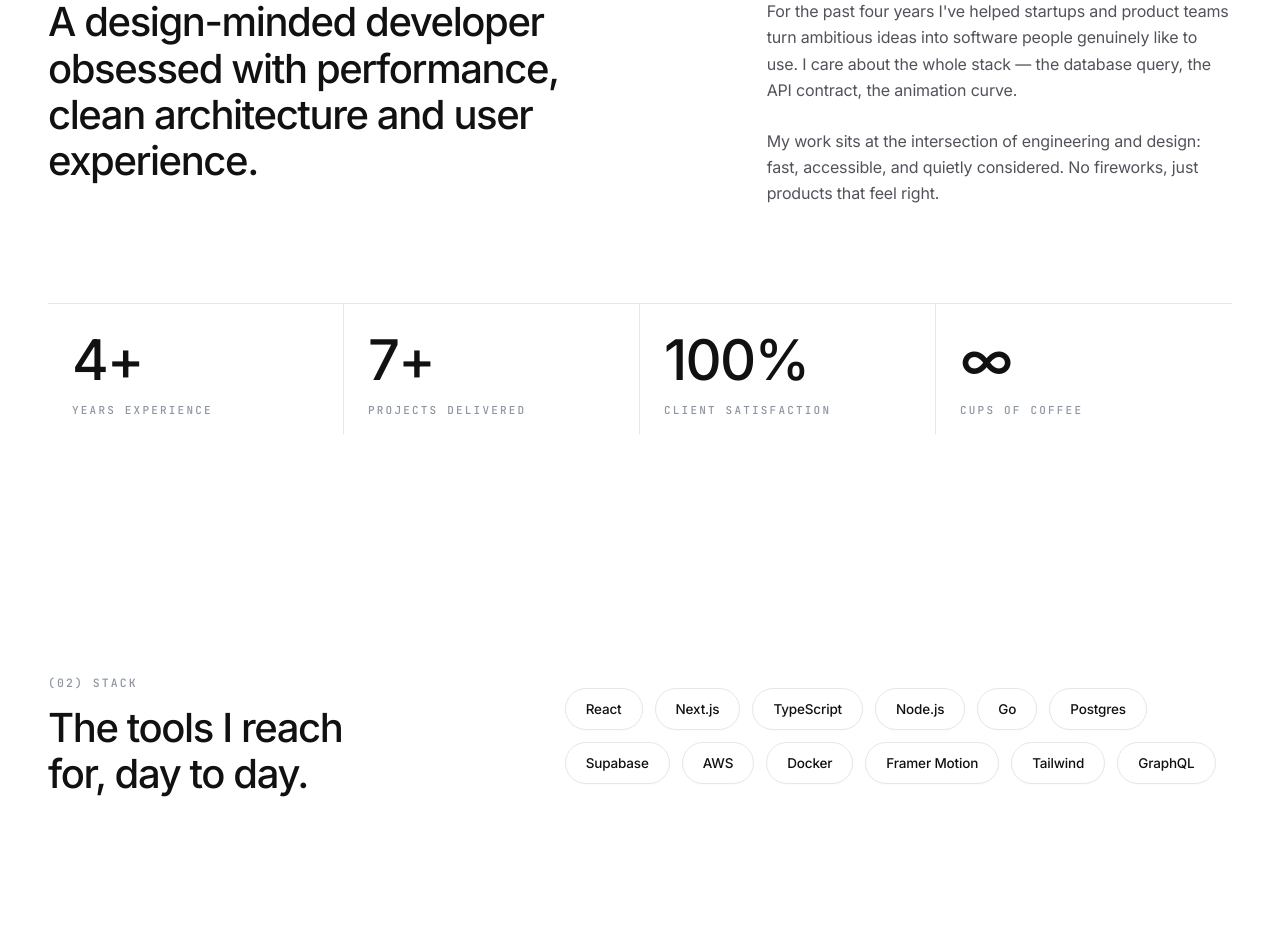
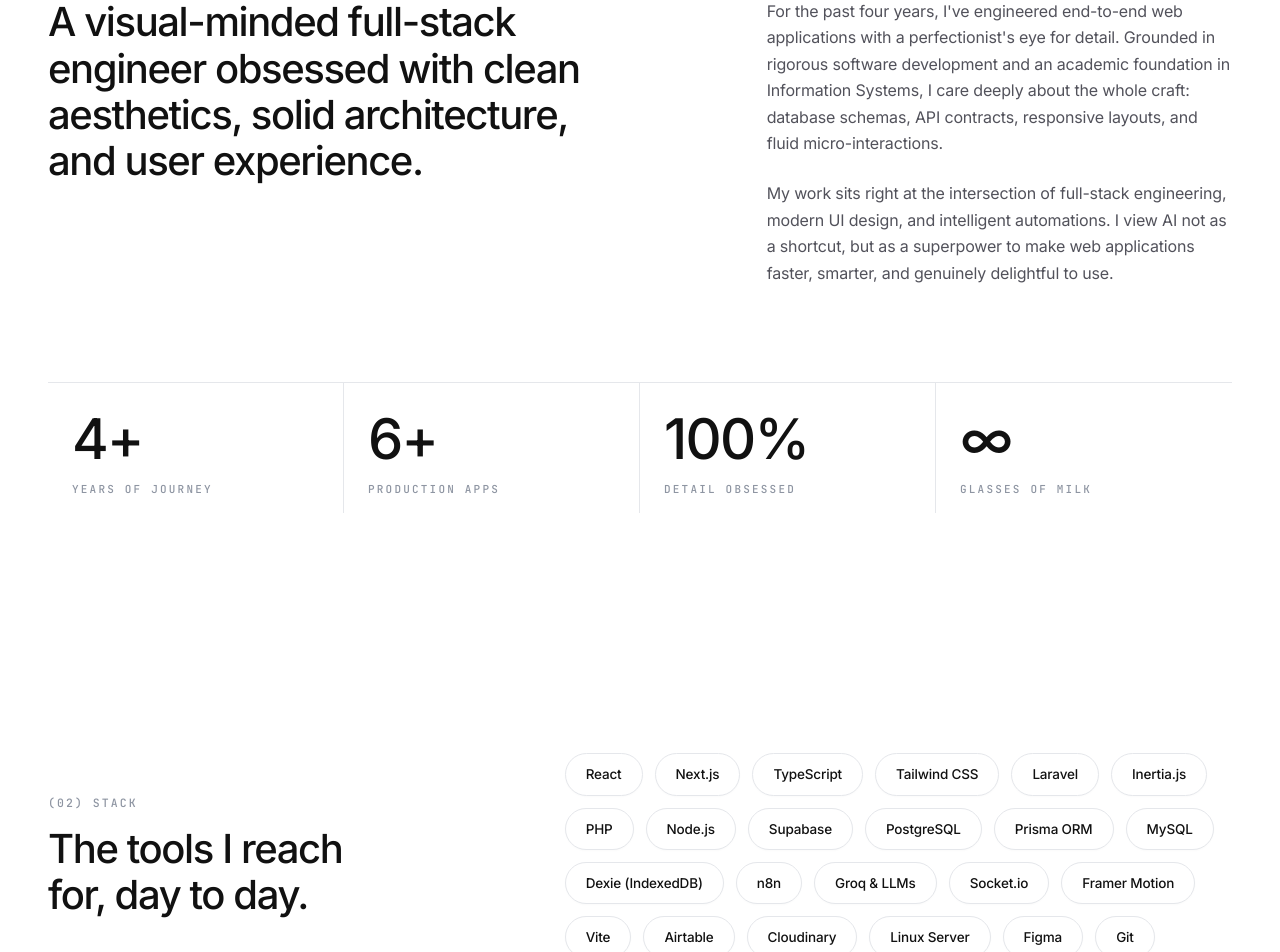
Before and after one commit to aafifr/portfolio, a React (Vite) app: page / in a window 1280 px wide. Shown: the part 1200-2152 px from the top of the page. Built offline with nearby package versions, Linux system fonts and the light colour scheme.

Commit message:
feat: add AI CV Sorter project, update tech stack, and refine hero and about sections

```diff
--- a/src/components/About.tsx
+++ b/src/components/About.tsx
@@ -50,10 +50,10 @@
 
 export const About: React.FC = () => {
   const stats = [
-    { target: 4, suffix: '+', label: "YEARS EXPERIENCE" },
-    { target: 7, suffix: '+', label: "PROJECTS DELIVERED" },
-    { target: 100, suffix: '%', label: "CLIENT SATISFACTION" },
-    { isSymbol: true, symbol: '∞', label: "CUPS OF COFFEE" },
+    { target: 4, suffix: '+', label: "YEARS OF JOURNEY" },
+    { target: 6, suffix: '+', label: "PRODUCTION APPS" },
+    { target: 100, suffix: '%', label: "DETAIL OBSESSED" },
+    { isSymbol: true, symbol: '∞', label: "GLASSES OF MILK" },
   ];
 
   return (
@@ -70,17 +70,17 @@
 
             {/* 3-Line Headline matching reference */}
             <h2 className="text-3xl sm:text-[38px] lg:text-[40px] font-medium tracking-[-0.035em] text-[#111111] leading-[1.16] font-sans max-w-[580px]">
-              A design-minded developer obsessed with performance, clean architecture and user experience.
+              A visual-minded full-stack engineer obsessed with clean aesthetics, solid architecture, and user experience.
             </h2>
           </div>
 
           {/* Right Column: Narrative paragraphs */}
           <div className="lg:col-span-5 space-y-6 text-[#52525B] text-[15px] sm:text-[16px] leading-[1.65] font-normal font-sans pt-1 lg:pt-8">
             <p>
-              For the past four years I've helped startups and product teams turn ambitious ideas into software people genuinely like to use. I care about the whole stack — the database query, the API contract, the animation curve.
+              For the past four years, I've engineered end-to-end web applications with a perfectionist's eye for detail. Grounded in rigorous software development and an academic foundation in Information Systems, I care deeply about the whole craft: database schemas, API contracts, responsive layouts, and fluid micro-interactions.
             </p>
             <p>
-              My work sits at the intersection of engineering and design: fast, accessible, and quietly considered. No fireworks, just products that feel right.
+              My work sits right at the intersection of full-stack engineering, modern UI design, and intelligent automations. I view AI not as a shortcut, but as a superpower to make web applications faster, smarter, and genuinely delightful to use.
             </p>
           </div>
         </div>
--- a/src/components/AllProjectsPage.tsx
+++ b/src/components/AllProjectsPage.tsx
@@ -11,7 +11,7 @@
   ExternalLink
 } from 'lucide-react';
 import { GitHubLogo } from './BrandLogos';
-import { projects } from '../data/portfolioData';
+import { projects, getProjectCardTheme } from '../data/portfolioData';
 import { DeviceMockup } from './DeviceMockup';
 
 interface AllProjectsPageProps {
@@ -40,6 +40,7 @@
       case 'MINI ERP & POS': return 'POS & Mini ERP';
       case 'SAAS & TELEMETRY': return 'SaaS';
       case 'FINTECH & TRADING': return 'Fintech';
+      case 'AI & RECRUITMENT AUTOMATION': return 'AI & Automation';
       case 'AI PLATFORM & TOOLS': return 'AI Tools';
       case 'DESIGN & E-COMMERCE': return 'E-Commerce';
       default: return cat;
@@ -207,7 +208,10 @@
         ) : viewMode === 'grid' ? (
           /* Grid View Cards */
           <div className="space-y-16 sm:space-y-20">
-            {filteredProjects.map((project, idx) => (
+            {filteredProjects.map((project, idx) => {
+              const theme = getProjectCardTheme(project.id);
+
+              return (
                 <motion.div
                   key={project.id}
                   initial={{ opacity: 0, y: 20 }}
@@ -215,9 +219,12 @@
                   transition={{ delay: idx * 0.05, duration: 0.4 }}
                   className="w-full flex flex-col lg:flex-row items-center lg:items-stretch lg:h-[420px] justify-between gap-8 lg:gap-[72px]"
                 >
-                {/* Left Column: Device Mockup Container */}
-                <div className="w-full lg:w-[560px] h-[340px] sm:h-[400px] lg:h-[420px] rounded-3xl bg-[#FAFAFA] border border-[#F1F5F9] overflow-hidden flex items-center justify-center p-4 sm:p-6 shrink-0 group">
-                  <div className="w-full h-full flex items-center justify-center transform group-hover:scale-[1.02] transition-transform duration-500">
+                  {/* Left Column: Device Mockup Container with Dynamic Tinted Background */}
+                  <div className={`relative w-full lg:w-[560px] h-[340px] sm:h-[400px] lg:h-[420px] rounded-3xl ${theme.bg} border ${theme.border} overflow-hidden flex items-center justify-center p-4 sm:p-6 shrink-0 group transition-all duration-500 shadow-[0_4px_25px_-5px_rgba(0,0,0,0.03)]`}>
+                    {/* Soft Ambient Flare */}
+                    <div className={`absolute -inset-10 bg-gradient-to-tr ${theme.glow} rounded-full blur-2xl opacity-60 group-hover:opacity-100 transition-opacity pointer-events-none`} />
+
+                    <div className="relative w-full h-full flex items-center justify-center transform group-hover:scale-[1.02] transition-transform duration-500 z-10">
                       <DeviceMockup
                         type={project.mockupType}
                         image={project.image}
@@ -267,7 +274,7 @@
                       rel="noreferrer"
                       className="inline-flex items-center justify-center gap-2 px-6 sm:px-7 py-3 rounded-full bg-[#111111] hover:bg-[#2563EB] text-white text-[13.5px] font-medium tracking-tight active:scale-97 transition-colors duration-200 group"
                     >
-                      <span>Visit Live</span>
+                      <span>{project.primaryButtonText || "Visit Live"}</span>
                       <ArrowUpRight className="w-3.5 h-3.5 text-neutral-300 group-hover:translate-x-0.5 group-hover:-translate-y-0.5 transition-transform" />
                     </a>
 
@@ -297,7 +304,8 @@
                   </div>
                 </div>
               </motion.div>
-            ))}
+            );
+          })}
           </div>
         ) : (
           /* Table / Compact Archive View */
--- a/src/components/FeaturedProjects.tsx
+++ b/src/components/FeaturedProjects.tsx
@@ -2,7 +2,7 @@
 import { motion } from 'framer-motion';
 import { ArrowUpRight, BookOpen } from 'lucide-react';
 import { DeviceMockup } from './DeviceMockup';
-import { projects } from '../data/portfolioData';
+import { projects, getProjectCardTheme } from '../data/portfolioData';
 
 interface FeaturedProjectsProps {
   onViewAllProjects?: () => void;
@@ -26,7 +26,10 @@
 
         {/* Project Cards Stack (Each card 1200 x 420px with 72px gap) */}
         <div className="space-y-16 sm:space-y-20">
-          {featuredProjects.map((project, idx) => (
+          {featuredProjects.map((project, idx) => {
+            const theme = getProjectCardTheme(project.id);
+
+            return (
               <motion.div
                 key={project.id}
                 initial={{ opacity: 0, y: 25 }}
@@ -35,9 +38,12 @@
                 transition={{ delay: idx * 0.08, duration: 0.5 }}
                 className="w-full flex flex-col lg:flex-row items-center lg:items-stretch lg:h-[420px] justify-between gap-8 lg:gap-[72px]"
               >
-              {/* Left Column: Mockup Container (560 x 420px) */}
-              <div className="w-full lg:w-[560px] h-[340px] sm:h-[400px] lg:h-[420px] rounded-3xl bg-[#FAFAFA] border border-[#F1F5F9] overflow-hidden flex items-center justify-center p-4 sm:p-6 shrink-0 group">
-                <div className="w-full h-full flex items-center justify-center transform group-hover:scale-[1.02] transition-transform duration-500">
+                {/* Left Column: Mockup Container (560 x 420px) with Dynamic Tinted Background */}
+                <div className={`relative w-full lg:w-[560px] h-[340px] sm:h-[400px] lg:h-[420px] rounded-3xl ${theme.bg} border ${theme.border} overflow-hidden flex items-center justify-center p-4 sm:p-6 shrink-0 group transition-all duration-500 shadow-[0_4px_25px_-5px_rgba(0,0,0,0.03)]`}>
+                  {/* Soft Ambient Flare */}
+                  <div className={`absolute -inset-10 bg-gradient-to-tr ${theme.glow} rounded-full blur-2xl opacity-60 group-hover:opacity-100 transition-opacity pointer-events-none`} />
+
+                  <div className="relative w-full h-full flex items-center justify-center transform group-hover:scale-[1.02] transition-transform duration-500 z-10">
                     <DeviceMockup
                       type={project.mockupType}
                       image={project.image}
@@ -77,7 +83,7 @@
                     rel="noreferrer"
                     className="inline-flex items-center justify-center gap-2 px-6 sm:px-7 py-3 rounded-full bg-[#111111] hover:bg-[#2563EB] text-white text-[13.5px] font-medium tracking-tight active:scale-97 transition-colors duration-200 group"
                   >
-                    <span>Visit Live</span>
+                    <span>{project.primaryButtonText || "Visit Live"}</span>
                     <ArrowUpRight className="w-3.5 h-3.5 text-neutral-300 group-hover:translate-x-0.5 group-hover:-translate-y-0.5 transition-transform" />
                   </a>
 
@@ -95,7 +101,8 @@
                 </div>
               </div>
             </motion.div>
-          ))}
+          );
+        })}
         </div>
 
         {/* Bottom Section: Explore All Projects CTA */}
--- a/src/components/Hero.tsx
+++ b/src/components/Hero.tsx
@@ -44,7 +44,7 @@
 
             {/* Subtitle / Bio */}
             <p className="text-[16px] sm:text-[17px] text-[#64748B] leading-[1.65] max-w-[470px] font-normal font-sans pt-1">
-              I’m a full-stack engineer with eight years building SaaS platforms, startup products, and scalable web applications — from first commit to production at scale.
+              A visual-minded full-stack engineer with 4+ years crafting robust web applications, clean architectures, and pixel-perfect digital experiences.
             </p>
           </div>
 
@@ -71,7 +71,7 @@
           </div>
         </motion.div>
 
-        {/* Right Column: Exactly 440px width x 560px height image container */}
+        {/* Right Column: Exactly 440px width x 560px height clean profile image */}
         <motion.div
           initial={{ opacity: 0, scale: 0.96 }}
           animate={{ opacity: 1, scale: 1 }}
--- a/src/components/TechStackSection.tsx
+++ b/src/components/TechStackSection.tsx
@@ -5,15 +5,26 @@
     "React",
     "Next.js",
     "TypeScript",
+    "Tailwind CSS",
+    "Laravel",
+    "Inertia.js",
+    "PHP",
     "Node.js",
-    "Go",
-    "Postgres",
     "Supabase",
-    "AWS",
-    "Docker",
+    "PostgreSQL",
+    "Prisma ORM",
+    "MySQL",
+    "Dexie (IndexedDB)",
+    "n8n",
+    "Groq & LLMs",
+    "Socket.io",
     "Framer Motion",
-    "Tailwind",
-    "GraphQL",
+    "Vite",
+    "Airtable",
+    "Cloudinary",
+    "Linux Server",
+    "Figma",
+    "Git",
   ];
 
   return (
--- a/src/data/portfolioData.ts
+++ b/src/data/portfolioData.ts
@@ -7,10 +7,10 @@
   title: "Full-Stack Engineer & UI/UX Designer",
   status: "Available for new projects",
   heroHeadline: "Hi, I'm Afif. I build beautiful software that performs as well as it looks.",
-  heroBio: "I'm a full-stack engineer and UI/UX designer with 8+ years of experience crafting scalable web applications, robust architecture, and delight-driven digital experiences. Focused on modern React, TypeScript, and clean code.",
-  aboutHook: "A design-minded developer obsessed with performance, clean architecture, and user experience.",
-  aboutP1: "I believe great digital products come from the intersection of thoughtful design and solid engineering. My goal is to build interfaces that feel effortless to use while maintaining rock-solid reliability under the hood.",
-  aboutP2: "When I'm not coding, I'm usually experimenting with creative web animations, contributing to open-source tools, or exploring specialty coffee.",
+  heroBio: "A visual-minded full-stack engineer with 4+ years crafting robust web applications, clean architectures, and pixel-perfect digital experiences. Focused on modern React, TypeScript, and clean code.",
+  aboutHook: "A visual-minded full-stack engineer obsessed with clean aesthetics, solid architecture, and user experience.",
+  aboutP1: "For the past four years, I've engineered end-to-end web applications with a perfectionist's eye for detail. Grounded in rigorous software development and an academic foundation in Information Systems, I care deeply about the whole craft: database schemas, API contracts, responsive layouts, and fluid micro-interactions.",
+  aboutP2: "My work sits right at the intersection of full-stack engineering, modern UI design, and intelligent automations. I view AI not as a shortcut, but as a superpower to make web applications faster, smarter, and genuinely delightful to use.",
   email: "afifr5092@gmail.com",
   phone: "+62 851-2159-7870",
   whatsapp: "https://wa.me/6285121597870",
@@ -19,17 +19,17 @@
   instagram: "https://instagram.com/aafif.r",
   location: "Indonesia (UTC+7) • Available Worldwide",
   stats: [
-    { value: "4+", label: "Years of experience" },
-    { value: "7+", label: "Projects completed" },
-    { value: "100%", label: "Client satisfaction" },
-    { value: "∞", label: "Cups of coffee" },
+    { value: "4+", label: "Years of journey" },
+    { value: "6+", label: "Production apps" },
+    { value: "100%", label: "Detail obsessed" },
+    { value: "∞", label: "Glasses of milk" },
   ],
   techCategories: [
-    { name: "Frontend", skills: ["React", "Next.js", "TypeScript", "Tailwind CSS", "Vue.js", "Framer Motion", "Zustand", "HTML5/CSS3"] },
-    { name: "Backend", skills: ["Node.js", "Express", "NestJS", "Python", "Go", "GraphQL", "REST APIs"] },
-    { name: "Database", skills: ["PostgreSQL", "Prisma ORM", "MongoDB", "Redis", "Supabase", "SQL"] },
-    { name: "DevOps & Cloud", skills: ["Docker", "AWS", "Vercel", "CI/CD Actions", "Git", "Linux"] },
-    { name: "Design & UX", skills: ["Figma", "Design Systems", "Wireframing", "Micro-animations", "Prototyping"] },
+    { name: "Frontend", skills: ["React", "Next.js", "TypeScript", "Tailwind CSS", "Inertia.js", "Framer Motion", "Vite", "HTML5/CSS3"] },
+    { name: "Backend", skills: ["Laravel", "PHP", "Node.js", "Prisma ORM", "NextAuth.js", "REST APIs"] },
+    { name: "Database & Realtime", skills: ["PostgreSQL", "Supabase", "MySQL", "Dexie (IndexedDB)", "Socket.io", "Airtable"] },
+    { name: "AI & Automation", skills: ["n8n", "Groq AI (Llama 3.3)", "Google Gemini AI", "OpenAI API", "Notion API", "Gmail API"] },
+    { name: "DevOps & Design", skills: ["Linux Server", "Git & GitHub", "Cloudinary", "CyberPanel", "Figma", "Design Systems"] },
   ],
 };
 
@@ -81,6 +81,23 @@
     featured: true,
   },
   {
+    id: "ai-cv-sorter",
+    title: "AI CV Sorter & Auto-Scheduler",
+    category: "AI & RECRUITMENT AUTOMATION",
+    description: "An end-to-end intelligent recruitment automation system using n8n, Groq AI (Llama-3), and Airtable. Automatically extracts, scores, and schedules qualified candidates—reducing screening time to 75 seconds per applicant with zero manual intervention.",
+    longDescription: "Final Project developed during the AI for Business & Automation Program at NF Academy. Served as Team Lead & AI Automation Developer. Engineered an autonomous recruitment pipeline that ingests incoming applicant CVs via Gmail, extracts and parses PDF resumes, matches them against Notion job descriptions with Groq AI (Llama-3) for contextual scoring, logs structured candidate records to Airtable, and automatically sends personalized acceptance interview invitations (Google Meet) or polite rejection emails.",
+    tags: ["n8n", "Groq AI", "Llama-3", "Airtable", "Notion API", "Gmail API", "Google Meet"],
+    mockupType: "desktop",
+    image: "/images/project/project_ai-cv-sorter.avif",
+    liveUrl: "https://github.com/aafifr/ai-cv-sorter-n8n",
+    primaryButtonText: "View on GitHub",
+    storyUrl: "https://airtable.com/appWEP2iQR0LUk6oW",
+    secondaryButtonText: "Airtable Database",
+    githubUrl: "https://github.com/aafifr/ai-cv-sorter-n8n",
+    year: "2026",
+    featured: true,
+  },
+  {
     id: "mahapos",
     title: "MahaPOS",
     category: "MINI ERP & POS",
@@ -112,62 +129,6 @@
     githubUrl: "https://github.com/aafifr",
     year: "2025",
     featured: true,
-  },
-  {
-    id: "helix-analytics",
-    title: "Helix Analytics",
-    category: "SAAS & TELEMETRY",
-    description: "Enterprise-grade cloud telemetry & real-time user behavior analytics dashboard with multi-tenant architecture and sub-millisecond query visualizations.",
-    longDescription: "Helix Analytics is a modern cloud observability platform designed for high-throughput product teams. It features real-time funnel analysis, event streaming with WebSockets, customizable metrics widgets, and automated anomaly alerts.",
-    tags: ["Next.js", "TypeScript", "Tailwind CSS", "PostgreSQL", "ClickHouse", "ECharts"],
-    mockupType: "ultrawide",
-    image: "/mockups/helix.svg",
-    liveUrl: "https://helix-analytics.demo",
-    githubUrl: "https://github.com/aafifr/helix-analytics",
-    year: "2025",
-    featured: false,
-  },
-  {
-    id: "drift-finance",
-    title: "Drift Finance",
-    category: "FINTECH & TRADING",
-    description: "Modern institutional crypto portfolio management & algorithmic yield tracking platform with real-time WebSocket price feeds and bank-grade security.",
-    longDescription: "Drift Finance empowers traders and funds with unified multi-chain portfolio tracking, automated tax reporting, and live order-book depth charts with 60fps canvas rendering.",
-    tags: ["React", "Tailwind CSS", "Zustand", "Node.js", "WebSockets", "Chart.js"],
-    mockupType: "laptop",
-    image: "/mockups/drift.svg",
-    liveUrl: "https://drift-finance.demo",
-    githubUrl: "https://github.com/aafifr/drift-finance",
-    year: "2025",
-    featured: false,
-  },
-  {
-    id: "nova-docs",
-    title: "Nova Docs",
-    category: "AI PLATFORM & TOOLS",
-    description: "Next-generation developer documentation engine featuring autonomous semantic AI search, automated OpenAPI reference generation, and instant code playgrounds.",
-    longDescription: "Nova Docs combines static site generation with vector-based semantic retrieval to provide lightning-fast developer onboarding and interactive API testing right within documentation pages.",
-    tags: ["Astro", "Tailwind CSS", "TypeScript", "OpenAI API", "Pinecone", "MDX"],
-    mockupType: "desktop",
-    image: "/mockups/nova.svg",
-    liveUrl: "https://nova-docs.demo",
-    githubUrl: "https://github.com/aafifr/nova-docs",
-    year: "2024",
-    featured: false,
-  },
-  {
-    id: "vestudio-ecommerce",
-    title: "Vestudio Ecommerce",
-    category: "DESIGN & E-COMMERCE",
-    description: "Ultra-minimalist luxury apparel mobile e-commerce platform with 60fps gesture-based interactions, headless cart architecture, and fluid micro-transitions.",
-    longDescription: "Vestudio delivers an editorial shopping experience crafted for high-end fashion brands. Built with a headless Shopify architecture and seamless page transitions.",
-    tags: ["Next.js", "Shopify Storefront", "Framer Motion", "Tailwind CSS"],
-    mockupType: "mobile",
-    image: "/mockups/vestudio.svg",
-    liveUrl: "https://vestudio.demo",
-    githubUrl: "https://github.com/aafifr/vestudio-store",
-    year: "2024",
-    featured: false,
   },
 ];
 
@@ -384,3 +345,11 @@
   { name: "Python", icon: "python" },
   { name: "AWS", icon: "aws" },
 ];
+
+export const getProjectCardTheme = (_id?: string) => {
+  return {
+    bg: 'bg-gradient-to-b from-[#FAFAFA] via-[#F3F4F6] to-[#ECEEF1]',
+    border: 'border-[#E5E7EB]',
+    glow: 'from-neutral-900/[0.02] to-neutral-400/[0.04]',
+  };
+};
--- a/src/types/index.ts
+++ b/src/types/index.ts
@@ -11,6 +11,7 @@
   liveUrl: string;
   storyUrl?: string;
   githubUrl?: string;
+  primaryButtonText?: string;
   secondaryButtonText?: string;
   year?: string;
   featured: boolean;
```
Also changed, not shown: src/components/CredentialsSection.tsx (+20 -20 lines), src/components/DeviceMockup.tsx (+42 -6 lines), public/images/project/project_ai-cv-sorter.avif (added). Lines whose indentation alone changed are shown as unchanged.
